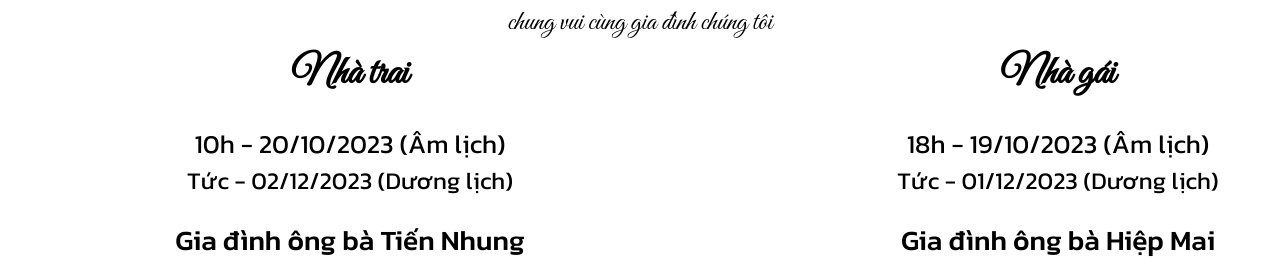
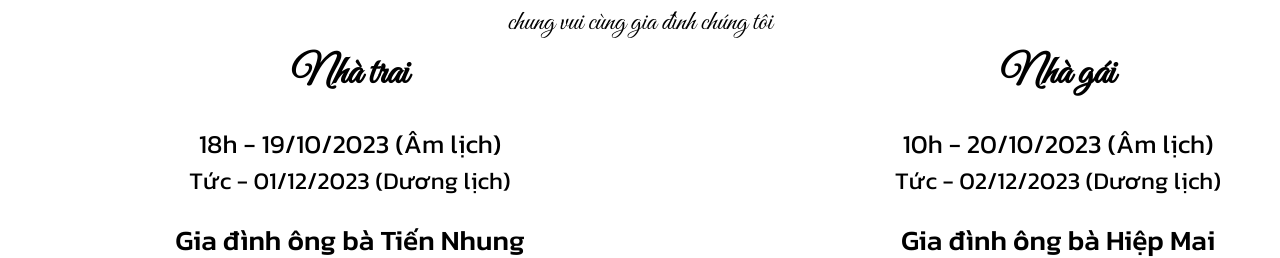
Before and after one commit to GnurTrung/wedding, a Next.js app: page / in a window 1280 px wide. Shown: the part 2160-2418 px from the top of the page. Built offline with nearby package versions, Linux system fonts and the light colour scheme; no server answers.

Commit message:
update img

```diff
--- a/src/components/SecondPage.tsx
+++ b/src/components/SecondPage.tsx
@@ -31,12 +31,11 @@ const SecondPage = () => {
           <div className="flex justify-center font-bold text-[40px] max-sm:mt-4">
             Nhà trai
           </div>
-
           <div className="flex justify-center text-[26px] mt-5 text-font-base">
-            10h - 20/10/2023 (Âm lịch)
+            18h - 19/10/2023 (Âm lịch)
           </div>
           <div className="flex justify-center text-[24px] text-font-base">
-            Tức - 02/12/2023 (Dương lịch)
+            Tức - 01/12/2023 (Dương lịch)
           </div>
           <div className="flex justify-center text-[28px] mt-5 font-medium text-font-base">
             Gia đình ông bà Tiến Nhung
@@ -72,11 +71,12 @@ const SecondPage = () => {
           <div className="flex justify-center font-bold text-[40px] max-sm:mt-5">
             Nhà gái
           </div>
+
           <div className="flex justify-center text-[26px] mt-5 text-font-base">
-            18h - 19/10/2023 (Âm lịch)
+            10h - 20/10/2023 (Âm lịch)
           </div>
           <div className="flex justify-center text-[24px] text-font-base">
-            Tức - 01/12/2023 (Dương lịch)
+            Tức - 02/12/2023 (Dương lịch)
           </div>
           <div className="flex justify-center text-[28px] mt-5 font-medium text-font-base">
             Gia đình ông bà Hiệp Mai
```
